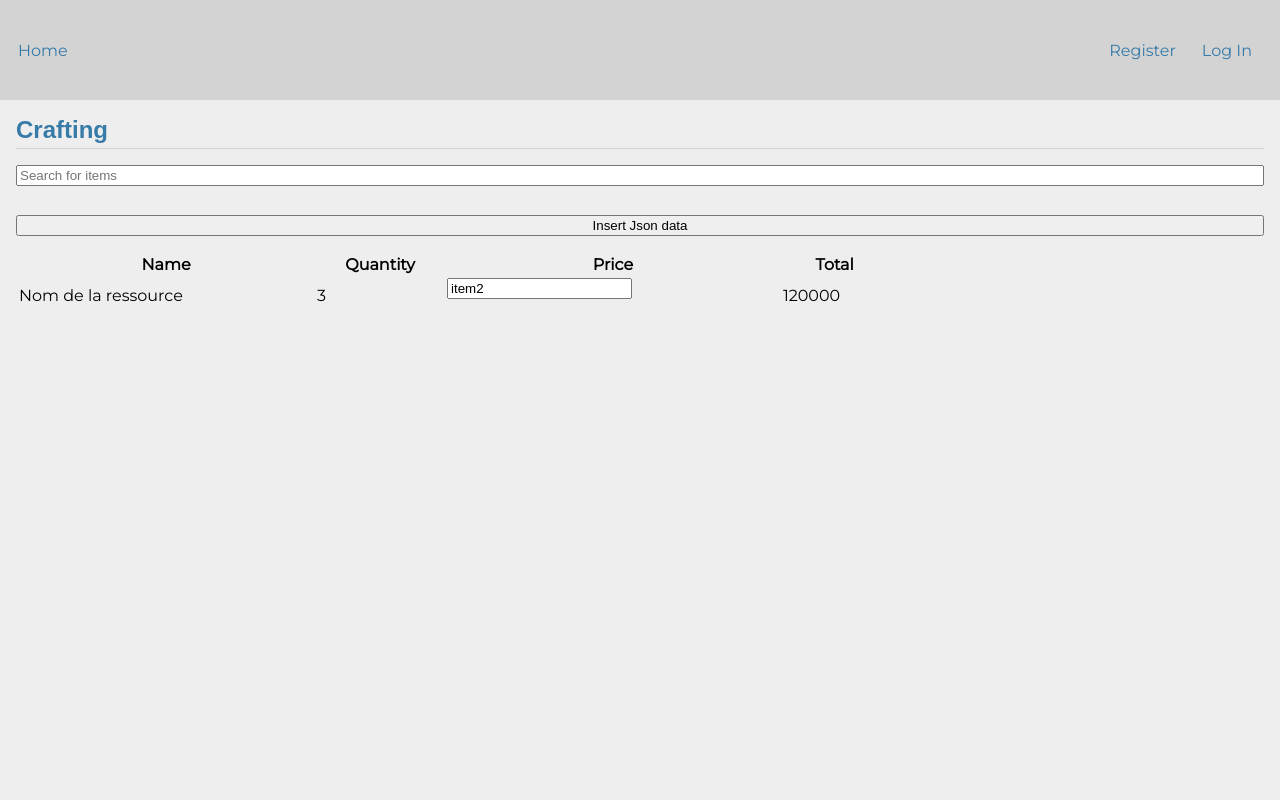
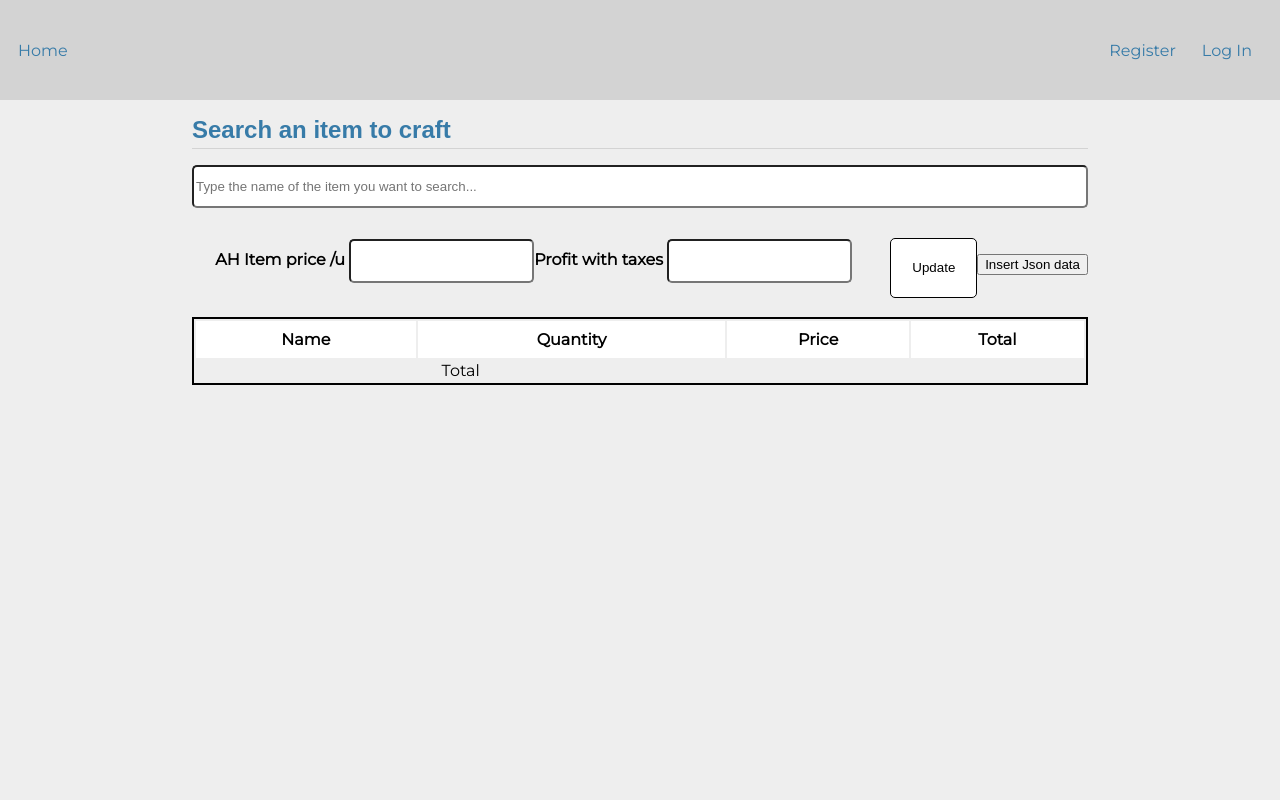
Before and after one commit to HuguesDelamare/Dofus_Planner, a Flask app: page /craft in a window 1280 px wide. Run offline with Flask 3, Linux system fonts and the light colour scheme.

Commit message:
Few changes for types in DB & CSS/HTML

```diff
--- a/dofus_web_app/flaskr/schema.sql
+++ b/dofus_web_app/flaskr/schema.sql
@@ -8,20 +8,20 @@ CREATE TABLE user (
 
 CREATE TABLE IF NOT EXISTS items (
     id INTEGER PRIMARY KEY AUTOINCREMENT,
-    item_id_dofus TEXT,
+    item_id_dofus INT,
     item_name TEXT,
     item_image TEXT,
     item_type TEXT,
-    item_level TEXT,
+    item_level INT,
     item_description TEXT,
     item_stats TEXT
 );
 
 CREATE TABLE IF NOT EXISTS item_ingredients (
     id INTEGER PRIMARY KEY AUTOINCREMENT,
-    item_id TEXT,
+    item_id INT,
     ingredients_name TEXT,
-    ingredients_quantity TEXT,
+    ingredients_quantity INT,
     ingredients_image TEXT,
     FOREIGN KEY (item_id) REFERENCES items (id)
 );
--- a/dofus_web_app/flaskr/static/style.css
+++ b/dofus_web_app/flaskr/static/style.css
@@ -4,6 +4,15 @@ html, body {
     margin: 0 auto;
     padding: 0;
     height: 100%;
+}
+body {
+    display: flex;
+    flex-direction: column;
+}
+body main {
+    display: flex;
+    justify-content: center;
+
 }
 h1 {
     font-family: sans-serif;
@@ -52,23 +61,108 @@ nav ul li a, nav ul li span, header .action {
 }
 .content {
     padding: 0 1rem 1rem;
+    min-width: 70%;
 }
 .content > header {
     border-bottom: 1px solid lightgray;
     display: flex;
     align-items: flex-end;
 }
-.content > header h1 { flex: auto; margin: 1rem 0 0.25rem 0; }
-.flash { margin: 1em 0; padding: 1em; background: #cae6f6; border: 1px solid #377ba8; }
-.post > header { display: flex; align-items: flex-end; font-size: 0.85em; }
-.post > header > div:first-of-type { flex: auto; }
-.post > header h1 { font-size: 1.5em; margin-bottom: 0; }
-.post .about { color: slategray; font-style: italic; }
-.post .body { white-space: pre-line; }
-.content:last-child { margin-bottom: 0; }
-.content form { margin: 1em 0; display: flex; flex-direction: column; }
-.content label { font-weight: bold; margin-bottom: 0.5em; }
-.content input, .content textarea { margin-bottom: 1em; }
-.content textarea { min-height: 12em; resize: vertical; }
-input.danger { color: #cc2f2e; }
-input[type=submit] { align-self: start; min-width: 10em; }
+.content > header h1 {
+    flex: auto;
+    margin: 1rem 0 0.25rem 0;
+}
+.flash {
+    margin: 1em 0;
+    padding: 1em;
+    background: #cae6f6;
+    border: 1px solid #377ba8;
+}
+.post > header {
+    display: flex;
+    align-items: flex-end;
+    font-size: 0.85em;
+}
+.post > header > div:first-of-type {
+    flex: auto;
+}
+.post > header h1 {
+    font-size: 1.5em;
+    margin-bottom: 0;
+}
+.post .about {
+    color: slategray;
+    font-style: italic;
+}
+.post .body {
+    white-space: pre-line;
+}
+.content:last-child {
+    margin-bottom: 0;
+}
+.content form {
+    margin: 1em 0;
+    display: flex;
+    flex-direction: column;
+}
+.content label {
+    font-weight: bold;
+    margin-bottom: 0.5em;
+}
+.content input, .content textarea {
+    margin-bottom: 1em;
+    height: 2.8em;
+    border-radius: 5px;
+}
+.content textarea {
+    min-height: 12em;
+    resize: vertical;
+}
+input.danger {
+    color: #cc2f2e;
+}
+input[type=submit] {
+    align-self: start;
+    min-width: 10em;
+}
+#top-container {
+    display: flex;
+    align-items: center;
+    justify-content: space-between;
+}
+#top-container #infos-prices {
+    display: flex;
+}
+#buttons-wrapper {
+    display: flex;
+}
+#buttons-wrapper > button[type=submit] {
+    width: 6.5em;
+    min-width: 6.5em;
+    min-height: 60px;
+    margin-left: 15px;
+    border: 1.3px solid black ;
+    border-radius: 5px;
+    color: rgb(0, 0, 0);
+    background-color: #ffffff;
+}
+#crafting-table table thead tr {
+    background-color: white;
+    height: 2.3em;
+}
+#crafting-table table tfoot {
+    border: 1.3px solid black;
+}
+#crafting-table table tbody tr:hover {
+    background-color: #8a8f92;
+}
+#crafting-table table {
+    margin-top: 1.2em;
+    width: 100%;
+    border: 2px solid black;
+    text-align: center;
+}
+#crafting-table table input[type=text] {
+    text-align: center;
+    margin: 0 auto;
+}
--- a/dofus_web_app/flaskr/templates/craft.html
+++ b/dofus_web_app/flaskr/templates/craft.html
@@ -1,22 +1,42 @@
 {% extends 'base.html' %}
 
 {% block header %}
-  <h1>{% block title %}Crafting{% endblock %}</h1>
+  <h1>{% block title %}Search an item to craft{% endblock %}</h1>
 {% endblock %}
 
 {% block content %}
 
+<div class="container">
+  <div id="search-container">
     <form action="{{ url_for('views.craft') }}" method="GET">
-  <input type="text" name="query" id="search-input" placeholder="Search for items" autocomplete="off">
+      <input type="text" name="query" id="search-input" placeholder="Type the name of the item you want to search..." autocomplete="off">
       <div id="suggestions"></div>
     </form>
+  </div>
+  <div id="crafting container">
+    <div id="top-container">
+      <h1 id="crafted-item-title"></h1>
+      <div id="infos-prices">
+        <div>
+          <label for="">AH Item price /u</label>
+          <input type="text" id="" />
+        </div>
 
+        <div>
+          <label for="">Profit with taxes</label>
+          <input type="text" id="" />
+        </div>
+      </div>
+      <div id="buttons-wrapper">
+        <button type="submit">Update</button>
         <form action="/insert-data" method="POST">
           <button type="submit">Insert Json data</button>
         </form>
+      </div>
+    </div>
 
-<div>
-  <table width="70%">
+    <div id="crafting-table">
+      <table>
         <thead>
           <tr>
             <th>Name</th>
@@ -26,19 +46,17 @@
           </tr>
         </thead>
         <tbody>
+        </tbody>
+        <tfoot>
           <tr>
-        <td>Nom de la ressource</td>
-        <td>3</td>
-        <td><input type="text" name="item2" value="item2"></td>
-        <td>120000</td>
+            <td colspan="2">Total</td>
+            <td></td>
           </tr>
-    </tbody>
+        </tfoot>
       </table>
-
     </div>
-
-<ul id="search-results-list"></ul>
-
+  </div>
+</div>
 
 {% endblock %}
 
@@ -46,8 +64,8 @@
   <script>
     const searchInput = document.getElementById('search-input');
     const suggestionsContainer = document.getElementById('suggestions');
-    const searchResultsList = document.getElementById('search-results-list');
     const tableBody = document.querySelector('tbody');
+    const titleCraftItem = document.getElementById('crafted-item-title');
 
     searchInput.addEventListener('input', function() {
       const query = searchInput.value;
@@ -70,17 +88,14 @@
                   .then(data => {
                     console.log('Search Results:', data); // Log the search results data
                     // Clear the previous search results
-                    searchResultsList.innerHTML = '';
                     tableBody.innerHTML = '';
+                    titleCraftItem.innerHTML = '';
 
                     for (const item of data) {
-                      const listItem = document.createElement('li');
-                      listItem.textContent = `Item Name: ${item.item_name}`;
                       if (item.item_recipe) {
                         // Assuming `item` is the object containing the `item_recipe` array
                         for (const recipe of item.item_recipe) {
                           const tableRow = document.createElement('tr');
-
                           // Create and append <td> elements for each recipe attribute
                           const recipeNameCell = document.createElement('td');
                           recipeNameCell.textContent = recipe.ingredients_name;
@@ -90,13 +105,25 @@
                           recipeQuantityCell.textContent = recipe.ingredients_quantity;
                           tableRow.appendChild(recipeQuantityCell);
 
+                          const inputPriceCell = document.createElement('td')
+                          const inputPrice = document.createElement("input");
+                          inputPrice.setAttribute("type", "text");
+                          inputPriceCell.appendChild(inputPrice)
+                          tableRow.append(inputPriceCell)
+
+                          const inputTotalCell = document.createElement('td')
+                          const inputTotal = document.createElement("input");
+                          inputTotal.setAttribute("type", "text");
+                          inputTotalCell.appendChild(inputTotal)
+                          tableRow.append(inputTotalCell)
+
                           // Append the row to the table body
-
                           tableBody.appendChild(tableRow);
                         }
                       }
-                      searchResultsList.appendChild(listItem);
+                      titleCraftItem.innerHTML = item.item_name
                     }
+
                   })
                   .catch(error => {
                     console.log('Error:', error);
@@ -111,7 +138,6 @@
       } else {
         // Clear the suggestions and search results if the input is empty
         suggestionsContainer.innerHTML = '';
-        searchResultsList.innerHTML = '';
       }
     });
   </script>
```
Also changed, not shown: scrap_dofus_app/classes/dofus_to_JSON_class.py (+8 -6 lines). Lines whose indentation alone changed are shown as unchanged.
